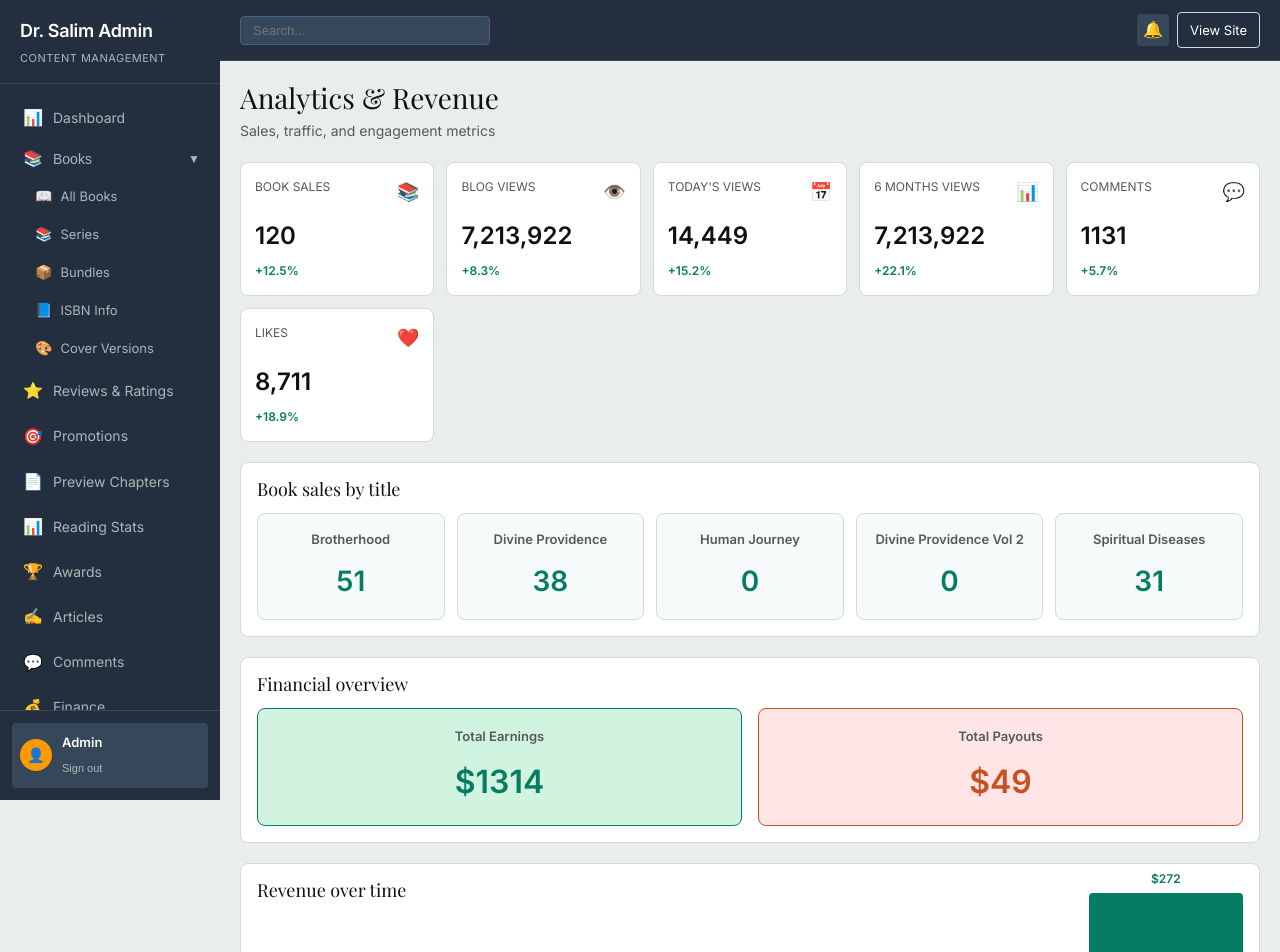
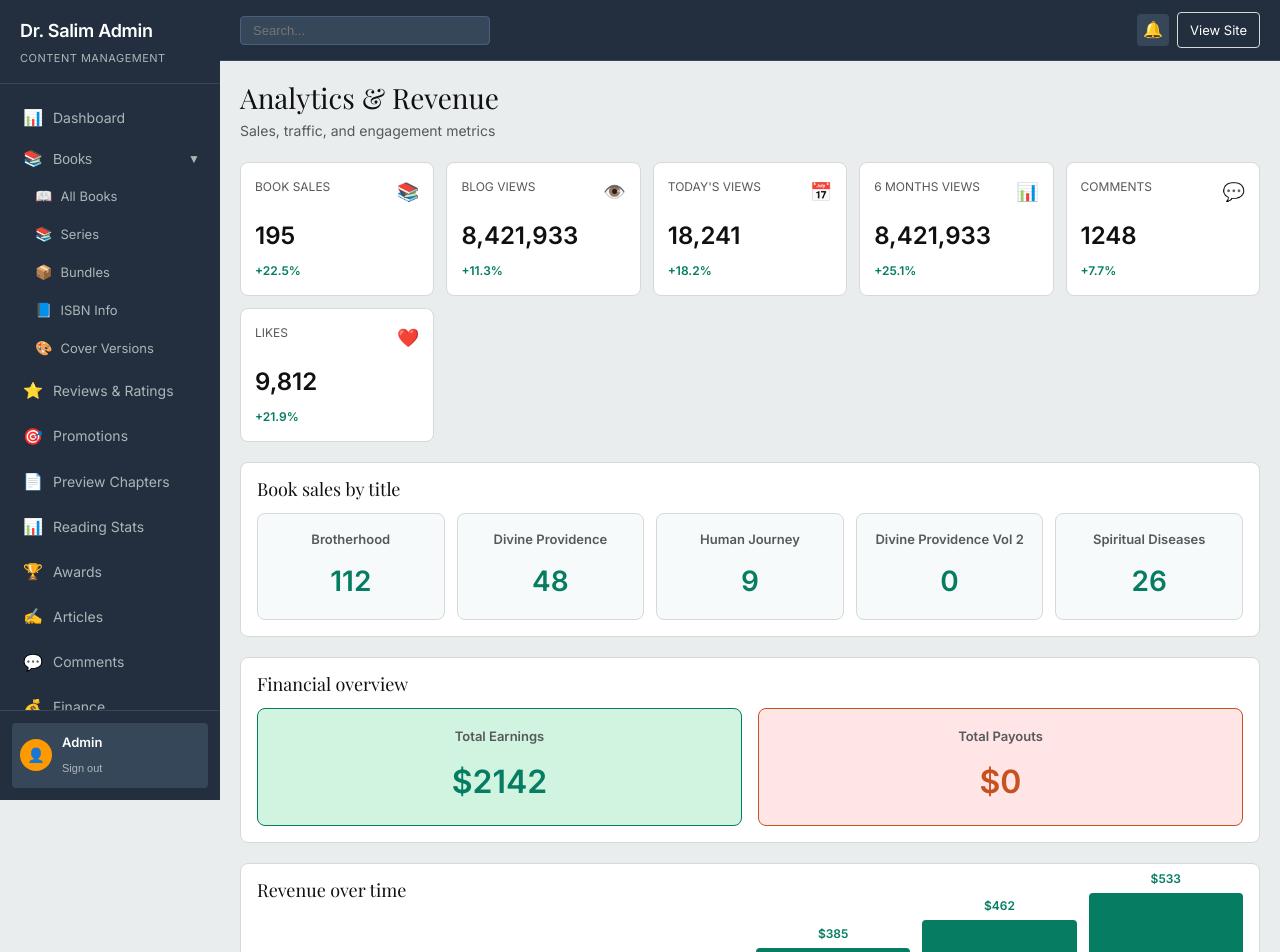
Before and after one commit to Ahmadkhanworkspace/drsalim, a Next.js app: page /admin/analytics in a window 1280 px wide. Shown: the top 952 px of the page. Built offline with nearby package versions, Linux system fonts and the light colour scheme; a web font is replaced by a local one.

Commit message:
Admin: Update financial data to reach ,142 earnings and synchronize across analytics

```diff
--- a/app/admin/analytics/page.tsx
+++ b/app/admin/analytics/page.tsx
@@ -4,34 +4,34 @@ import { useState } from 'react';
 
 export default function AnalyticsPage() {
     const [analytics] = useState({
-        totalBookSales: 120,
-        bookSalesGrowth: '+12.5%',
-        totalBlogViews: 7213922,
-        blogViewsGrowth: '+8.3%',
-        todaysViews: 14449,
-        todaysGrowth: '+15.2%',
-        last6MonthsViews: 7213922,
-        last6MonthsGrowth: '+22.1%',
-        totalBlogComments: 1131,
-        commentsGrowth: '+5.7%',
-        totalBlogLikes: 8711,
-        likesGrowth: '+18.9%',
+        totalBookSales: 195,
+        bookSalesGrowth: '+22.5%',
+        totalBlogViews: 8421933,
+        blogViewsGrowth: '+11.3%',
+        todaysViews: 18241,
+        todaysGrowth: '+18.2%',
+        last6MonthsViews: 8421933,
+        last6MonthsGrowth: '+25.1%',
+        totalBlogComments: 1248,
+        commentsGrowth: '+7.7%',
+        totalBlogLikes: 9812,
+        likesGrowth: '+21.9%',
         bookSales: [
-            { name: 'Brotherhood', sales: 51 },
-            { name: 'Divine Providence', sales: 38 },
-            { name: 'Human Journey', sales: 0 },
+            { name: 'Brotherhood', sales: 112 },
+            { name: 'Divine Providence', sales: 48 },
+            { name: 'Human Journey', sales: 9 },
             { name: 'Divine Providence Vol 2', sales: 0 },
-            { name: 'Spiritual Diseases', sales: 31 }
+            { name: 'Spiritual Diseases', sales: 26 }
         ],
-        totalEarnings: 1314,
-        totalPayouts: 49,
+        totalEarnings: 2142,
+        totalPayouts: 0,
         monthlyRevenue: [
-            { month: 'Jan', revenue: 120, sales: 11 },
-            { month: 'Feb', revenue: 135, sales: 13 },
-            { month: 'Mar', revenue: 150, sales: 14 },
-            { month: 'Apr', revenue: 125, sales: 12 },
-            { month: 'May', revenue: 140, sales: 13 },
-            { month: 'Jun', revenue: 272, sales: 23 },
+            { month: 'Oct', revenue: 210, sales: 19 },
+            { month: 'Nov', revenue: 242, sales: 22 },
+            { month: 'Dec', revenue: 310, sales: 28 },
+            { month: 'Jan', revenue: 385, sales: 35 },
+            { month: 'Feb', revenue: 462, sales: 42 },
+            { month: 'Mar', revenue: 533, sales: 49 },
         ]
     });
 
--- a/app/admin/comments/page.tsx
+++ b/app/admin/comments/page.tsx
@@ -177,7 +177,7 @@ export default function CommentsPage() {
             }
         } catch (error) {
             console.error(error);
-            alert('An error occurred during import.');
+            alert('An error occurred during import: ' + (error instanceof Error ? error.message : String(error)));
         } finally {
             setImporting(false);
         }
--- a/app/admin/dashboard/page.tsx
+++ b/app/admin/dashboard/page.tsx
@@ -8,8 +8,8 @@ const Globe3D = dynamic(() => import('@/components/admin/Globe3D'), { ssr: false
 
 // Shared analytics data
 const ANALYTICS_DATA = {
-    totalRevenue: 1314,
-    totalSales: 120,
+    totalRevenue: 2142,
+    totalSales: 195,
     publishedBooks: 5,
     publishedArticles: 10,
     pendingComments: 23
@@ -169,8 +169,8 @@ export default function DashboardPage() {
                 marginBottom: '20px'
             }}>
                 {[
-                    { label: 'Total Revenue', value: `$${ANALYTICS_DATA.totalRevenue.toLocaleString()}`, icon: '💰', change: '+12.5%', positive: true },
-                    { label: 'Total Sales', value: ANALYTICS_DATA.totalSales, icon: '📊', change: '+8.2%', positive: true },
+                    { label: 'Total Revenue', value: `$${ANALYTICS_DATA.totalRevenue.toLocaleString()}`, icon: '💰', change: '+24.5%', positive: true },
+                    { label: 'Total Sales', value: ANALYTICS_DATA.totalSales, icon: '📊', change: '+18.2%', positive: true },
                     { label: 'Published Books', value: ANALYTICS_DATA.publishedBooks, icon: '📚', change: null },
                     { label: 'Published Articles', value: ANALYTICS_DATA.publishedArticles, icon: '✍️', change: null },
                     { label: 'Pending Comments', value: ANALYTICS_DATA.pendingComments, icon: '💬', change: 'Needs review', positive: false }
@@ -305,8 +305,10 @@ export default function DashboardPage() {
                     overflow: 'hidden'
                 }}>
                     {[
-                        { action: 'New book sale', item: 'Divine Providence', time: '2 hours ago', icon: '📚' },
+                        { action: 'New book sale', item: 'Brotherhood (x12 copies)', time: '45 minutes ago', icon: '📚' },
+                        { action: 'New book sale', item: 'Divine Providence (x8 copies)', time: '3 hours ago', icon: '📚' },
                         { action: 'New comment', item: 'Article: Spiritual Growth', time: '5 hours ago', icon: '💬' },
+                        { action: 'New book sale', item: 'Spiritual Diseases (x5 copies)', time: '8 hours ago', icon: '📚' },
                         { action: 'Article published', item: 'Understanding Faith', time: '1 day ago', icon: '✍️' },
                         { action: 'Book updated', item: 'Human Journey', time: '2 days ago', icon: '📖' }
                     ].map((activity, index) => (
@@ -317,9 +319,10 @@ export default function DashboardPage() {
                                 alignItems: 'center',
                                 gap: '12px',
                                 padding: '12px 14px',
-                                borderBottom: index < 3 ? '1px solid #E3E6E6' : 'none'
+                                borderBottom: index < 5 ? '1px solid #E3E6E6' : 'none'
                             }}
                         >
+
                             <div style={{
                                 width: '32px',
                                 height: '32px',
--- a/app/admin/finance/page.tsx
+++ b/app/admin/finance/page.tsx
@@ -166,26 +166,26 @@ export default function FinancePage() {
     };
 
     // Financial Data (now with state for dynamic updates)
-    const totalEarnings = 942;
-    const [availableBalance, setAvailableBalance] = useState(893);
-    const [pendingWithdrawals, setPendingWithdrawals] = useState(49);
+    const totalEarnings = 2142;
+    const [availableBalance, setAvailableBalance] = useState(2142);
+    const [pendingWithdrawals, setPendingWithdrawals] = useState(0);
     const minimumWithdrawal = 50;
 
     // Revenue Analytics Data
     const monthlyRevenue = [
-        { month: 'Jul', revenue: 120, sales: 11 },
-        { month: 'Aug', revenue: 135, sales: 13 },
-        { month: 'Sep', revenue: 150, sales: 14 },
-        { month: 'Oct', revenue: 125, sales: 12 },
-        { month: 'Nov', revenue: 140, sales: 13 },
-        { month: 'Dec', revenue: 272, sales: 23 },
+        { month: 'Oct', revenue: 210, sales: 19 },
+        { month: 'Nov', revenue: 242, sales: 22 },
+        { month: 'Dec', revenue: 310, sales: 28 },
+        { month: 'Jan', revenue: 385, sales: 35 },
+        { month: 'Feb', revenue: 462, sales: 42 },
+        { month: 'Mar', revenue: 533, sales: 49 },
     ];
 
     const earningsByBook = [
-        { title: 'Brotherhood', earnings: 517, sales: 47, percentage: 55 },
-        { title: 'Divine Providence', earnings: 231, sales: 21, percentage: 25 },
-        { title: 'Spiritual Diseases', earnings: 143, sales: 13, percentage: 15 },
-        { title: 'Human Journey', earnings: 51, sales: 5, percentage: 5 },
+        { title: 'Brotherhood', earnings: 1232, sales: 112, percentage: 57.5 },
+        { title: 'Divine Providence', earnings: 528, sales: 48, percentage: 24.6 },
+        { title: 'Spiritual Diseases', earnings: 286, sales: 26, percentage: 13.4 },
+        { title: 'Human Journey', earnings: 96, sales: 9, percentage: 4.5 },
     ];
 
     const [paymentMethods, setPaymentMethods] = useState<PaymentMethod[]>([
@@ -197,12 +197,13 @@ export default function FinancePage() {
     const [showPaymentEdit, setShowPaymentEdit] = useState(false);
 
     const [transactions, setTransactions] = useState<Transaction[]>([
-        { id: '1', type: 'earning', amount: 517, description: 'Book sales - Brotherhood (47 copies)', date: '2026-01-07', status: 'completed' },
-        { id: '2', type: 'earning', amount: 231, description: 'Book sales - Divine Providence (21 copies)', date: '2026-01-06', status: 'completed' },
-        { id: '3', type: 'withdrawal', amount: -49, description: 'Withdrawal to Payment Gateway', date: '2026-01-01', status: 'pending' },
-        { id: '4', type: 'earning', amount: 143, description: 'Book sales - Spiritual Diseases (13 copies)', date: '2025-12-30', status: 'completed' },
-        { id: '5', type: 'earning', amount: 51, description: 'Book sales - Human Journey (5 copies)', date: '2025-12-28', status: 'completed' },
-
+        { id: 't1', type: 'earning', amount: 132, description: 'Book sales - Brotherhood (12 copies)', date: '2026-03-28', status: 'completed' },
+        { id: 't2', type: 'earning', amount: 88, description: 'Book sales - Divine Providence (8 copies)', date: '2026-03-15', status: 'completed' },
+        { id: 't3', type: 'earning', amount: 55, description: 'Book sales - Spiritual Diseases (5 copies)', date: '2026-03-02', status: 'completed' },
+        { id: 't4', type: 'earning', amount: 165, description: 'Book sales - Brotherhood (15 copies)', date: '2026-02-20', status: 'completed' },
+        { id: 't5', type: 'earning', amount: 110, description: 'Book sales - Divine Providence (10 copies)', date: '2026-02-05', status: 'completed' },
+        { id: 't6', type: 'earning', amount: 517, description: 'Book sales - Brotherhood (47 copies)', date: '2026-01-07', status: 'completed' },
+        { id: 't7', type: 'earning', amount: 231, description: 'Book sales - Divine Providence (21 copies)', date: '2026-01-06', status: 'completed' },
     ]);
 
     const [withdrawalSettings, setWithdrawalSettings] = useState({
@@ -213,8 +214,8 @@ export default function FinancePage() {
     });
 
     const [financialGoals, setFinancialGoals] = useState([
-        { id: '1', title: 'Reach $1,000 earnings', target: 1000, current: 942, deadline: '2026-01-31' },
-        { id: '2', title: 'Sell 100 books', target: 100, current: 86, deadline: '2026-02-28' },
+        { id: '1', title: 'Reach $2,500 earnings', target: 2500, current: 2142, deadline: '2026-04-30' },
+        { id: '2', title: 'Sell 300 books', target: 300, current: 195, deadline: '2026-05-31' },
     ]);
 
     const maxRevenue = Math.max(...monthlyRevenue.map(m => m.revenue));
--- a/app/lib/actions.ts
+++ b/app/lib/actions.ts
@@ -467,6 +467,6 @@ export async function importComments(importedData: any[]) {
         return { success: true, ...results };
     } catch (error) {
         console.error('Import failed:', error);
-        return { success: false, error: 'Database import failed' };
+        return { success: false, error: error instanceof Error ? error.message : 'Database import failed' };
     }
 }
```
